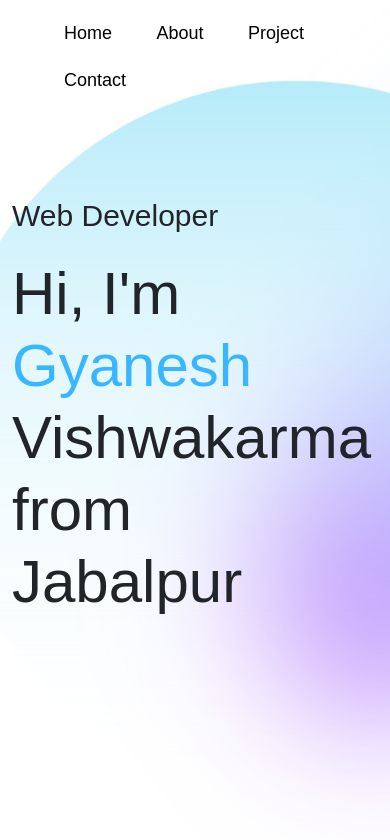
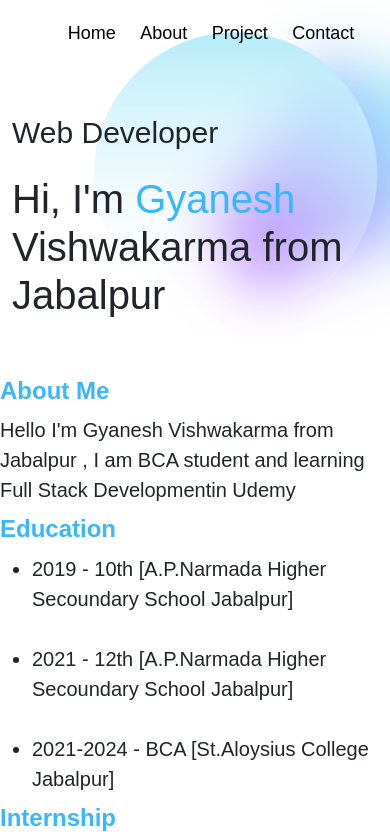
Before and after one commit to Gyaneshvishwakarma/html-portfolio, a plain HTML site: page index.html in a window 390 px wide. Shown: the top 840 px of the page. Drawn offline with nearby package versions, Linux system fonts and the light colour scheme.

Commit message:
style.css

```diff
--- a/style.css
+++ b/style.css
@@ -162,3 +162,61 @@ form textarea {
     font-weight: 300;
     margin-top: 20px;
 }
+
+/* Mobile and Tablet Styles */
+@media (max-width: 768px) {
+    /* Adjustments for smaller screens */
+    #header {
+        height: auto; /* Adjust the header height */
+        background-position: top; /* Change background position */
+    }
+
+    .container {
+        padding: 10px 5%; /* Adjust container padding */
+    }
+
+    nav {
+        justify-content: space-around; /* Change navigation layout */
+    }
+
+    nav ul li {
+        margin: 10px; /* Adjust margin */
+    }
+
+    .header-text {
+        margin-top: 10%; /* Adjust header text margin */
+    }
+
+    .header-text h1 {
+        font-size: 40px; /* Adjust font size */
+    }
+
+    #about {
+        padding: 40px 0; /* Adjust padding */
+        margin-left: 0; /* Reset margin */
+    }
+
+    .about-col-1,
+    .about-col-2 {
+        flex-basis: 100%; /* Make columns full width */
+    }
+
+    .sub-title {
+        font-size: 24px; /* Adjust font size */
+    }
+
+    .contact-left,
+    .contact-right {
+        flex-basis: 100%; /* Make contact columns full width */
+    }
+
+    .contact-left p i,
+    .social-icons a {
+        font-size: 20px; /* Adjust icon sizes */
+    }
+
+    .contact-right form input,
+    .contact-right form textarea {
+        font-size: 16px;
+    }
+}
```
